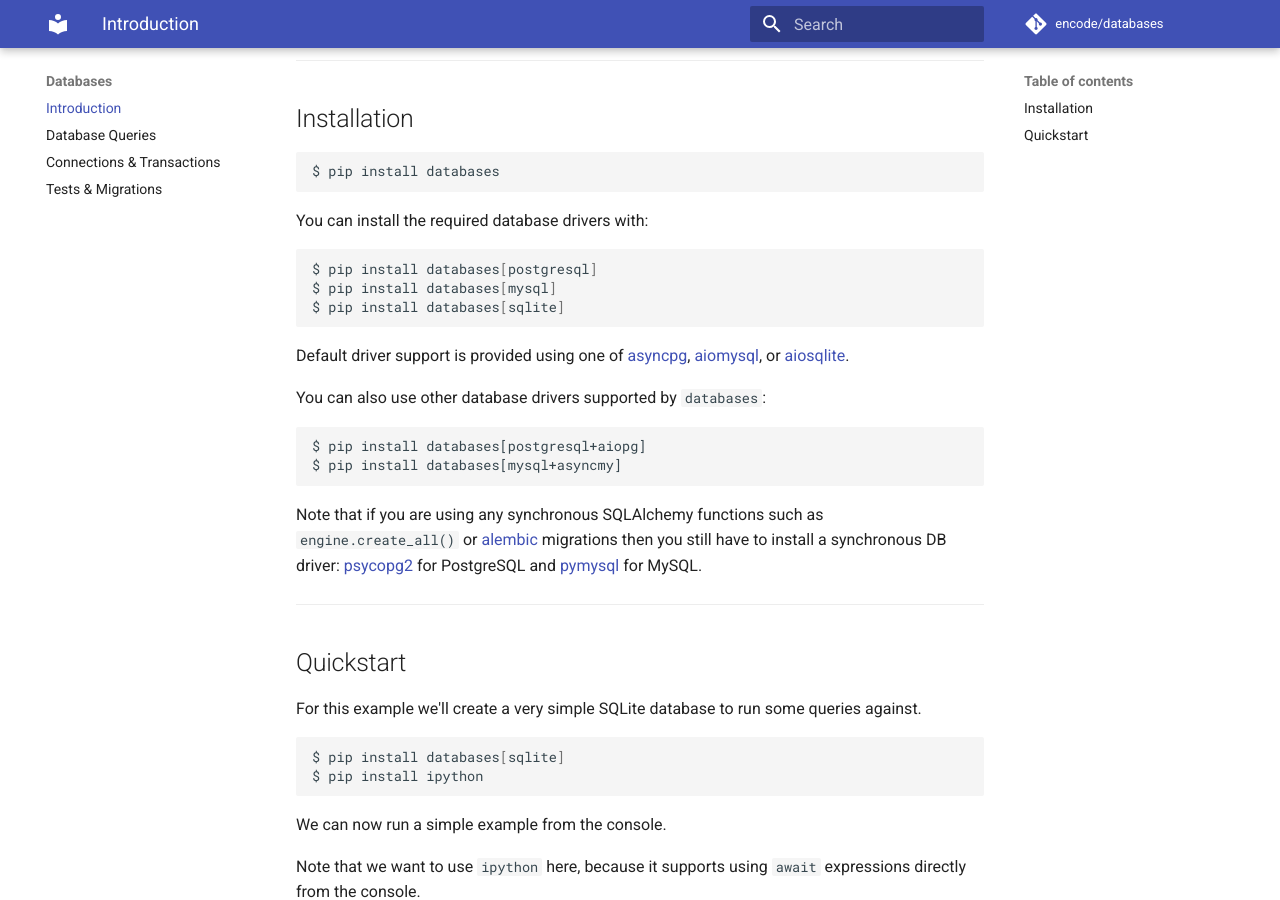
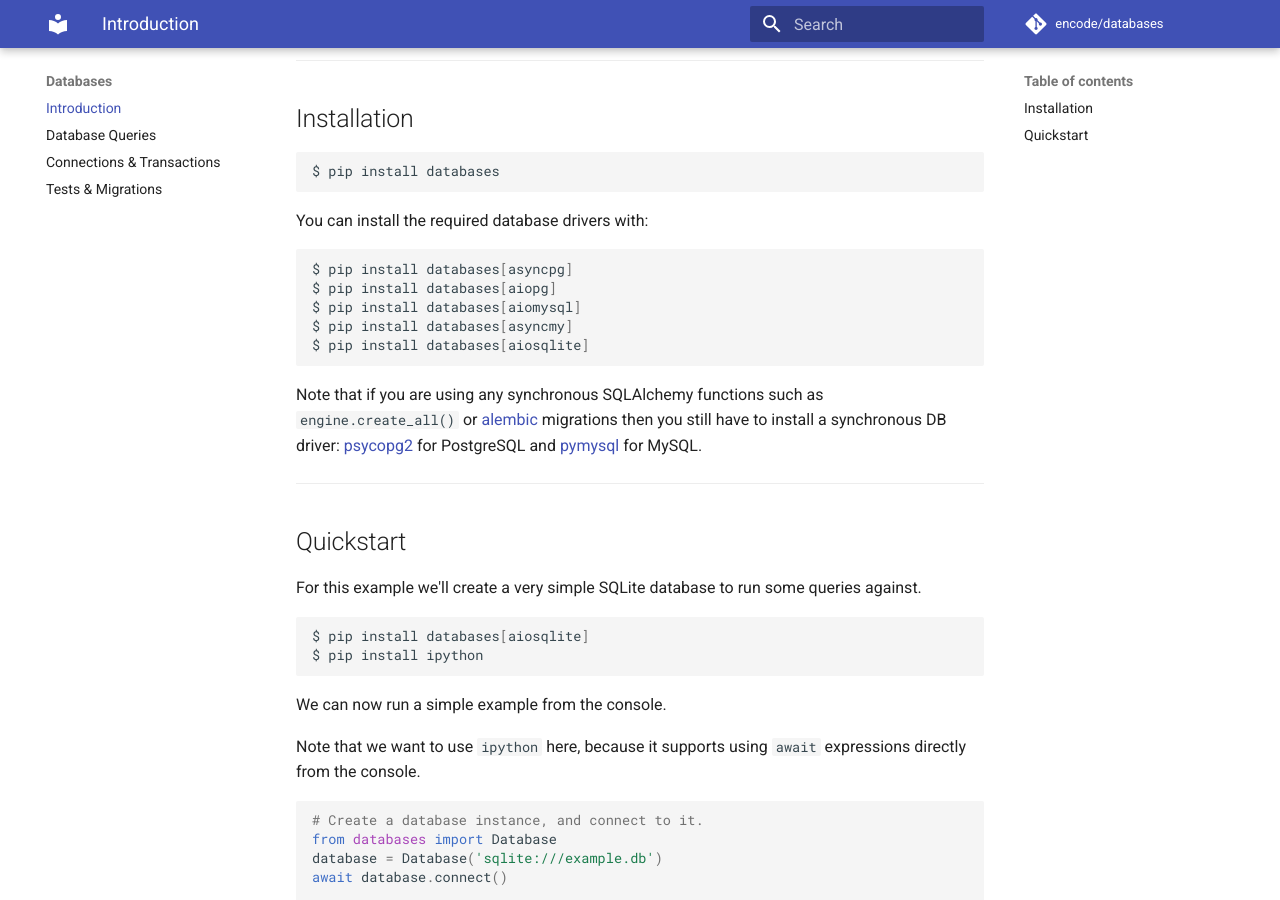
Before and after one commit to encode/databases, an MkDocs documentation site: the page built from docs/index.md, in a window 1280 px wide and 900 px high, scrolled down 390 px. Built offline with MkDocs 1.6.1 and Material for MkDocs 9.7.7, drawn with Linux system fonts in a browser that asks for light colours; comment, search, counter and statistics services are not loaded.

Commit message:
change extra_requires

````diff
--- a/docs/index.md
+++ b/docs/index.md
@@ -30,18 +30,11 @@ $ pip install databases
 You can install the required database drivers with:
 
 ```shell
-$ pip install databases[postgresql]
-$ pip install databases[mysql]
-$ pip install databases[sqlite]
-```
-
-Default driver support is provided using one of [asyncpg][asyncpg], [aiomysql][aiomysql], or [aiosqlite][aiosqlite].
-
-You can also use other database drivers supported by `databases`:
-
-```shel
-$ pip install databases[postgresql+aiopg]
-$ pip install databases[mysql+asyncmy]
+$ pip install databases[asyncpg]
+$ pip install databases[aiopg]
+$ pip install databases[aiomysql]
+$ pip install databases[asyncmy]
+$ pip install databases[aiosqlite]
 ```
 
 Note that if you are using any synchronous SQLAlchemy functions such as `engine.create_all()` or [alembic][alembic] migrations then you still have to install a synchronous DB driver: [psycopg2][psycopg2] for PostgreSQL and [pymysql][pymysql] for MySQL.
@@ -54,7 +47,7 @@ For this example we'll create a very simple SQLite database to run some
 queries against.
 
 ```shell
-$ pip install databases[sqlite]
+$ pip install databases[aiosqlite]
 $ pip install ipython
 ```
 
````
Also changed, not shown: README.md (+6 -13 lines), setup.py (+5 -2 lines).
